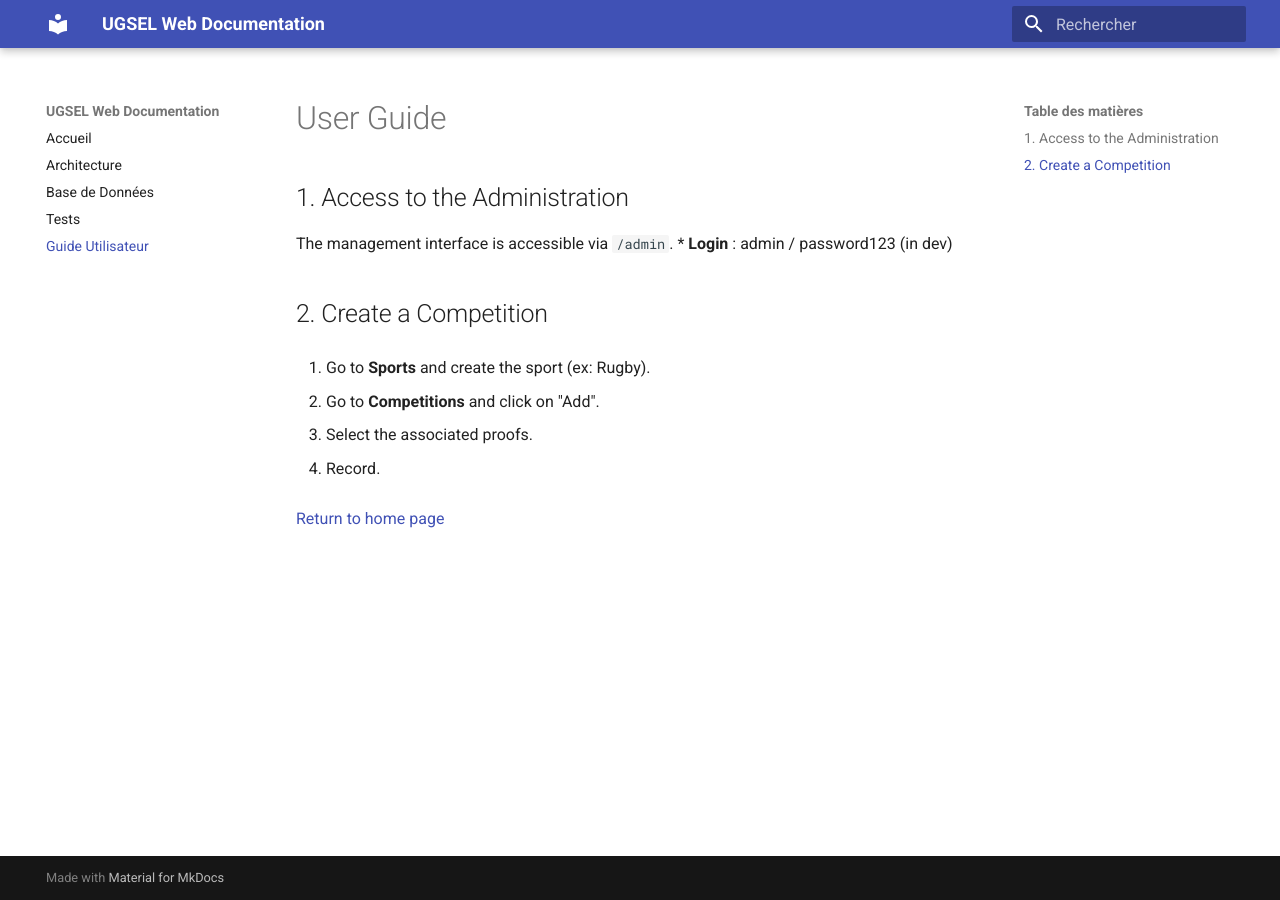
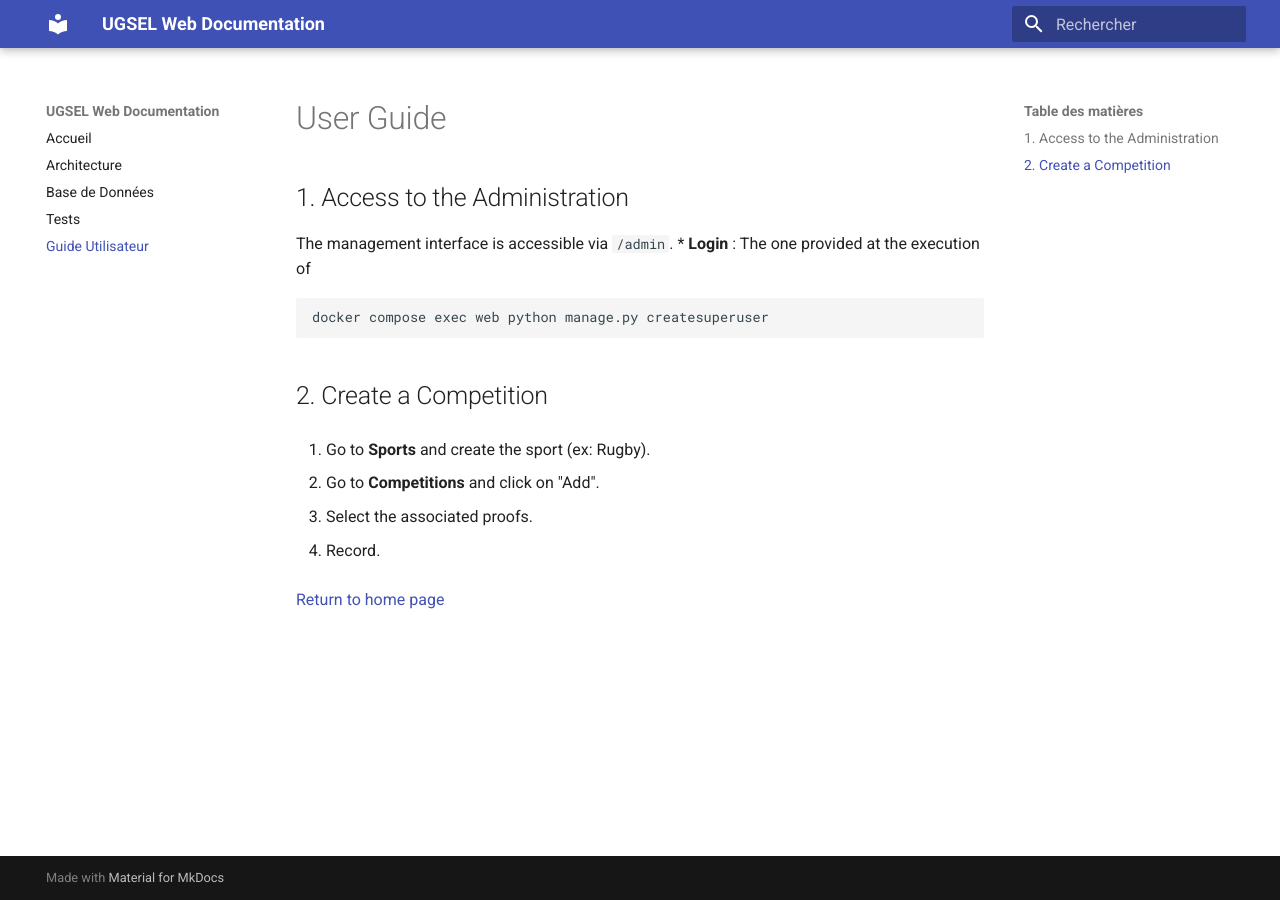
Before and after one commit to FABRE-Alexandre-2326043b/ugsel-web, an MkDocs documentation site: the page built from docs/user_guide.md, in a window 1280 px wide. Built offline with MkDocs 1.6.1 and Material for MkDocs 9.7.7, drawn with Linux system fonts in a browser that asks for light colours.

Commit message:
update README.md and user_guide.md

````diff
--- a/docs/user_guide.md
+++ b/docs/user_guide.md
@@ -2,8 +2,10 @@
 
 ## 1. Access to the Administration
 The management interface is accessible via `/admin`.
-* **Login** : admin / password123 (in dev)
-
+* **Login** : The one provided at the execution of
+```bash
+docker compose exec web python manage.py createsuperuser
+```
 
 ## 2. Create a Competition
 1. Go to **Sports** and create the sport (ex: Rugby).
````
Also changed, not shown: README.md (+25 -2 lines).
